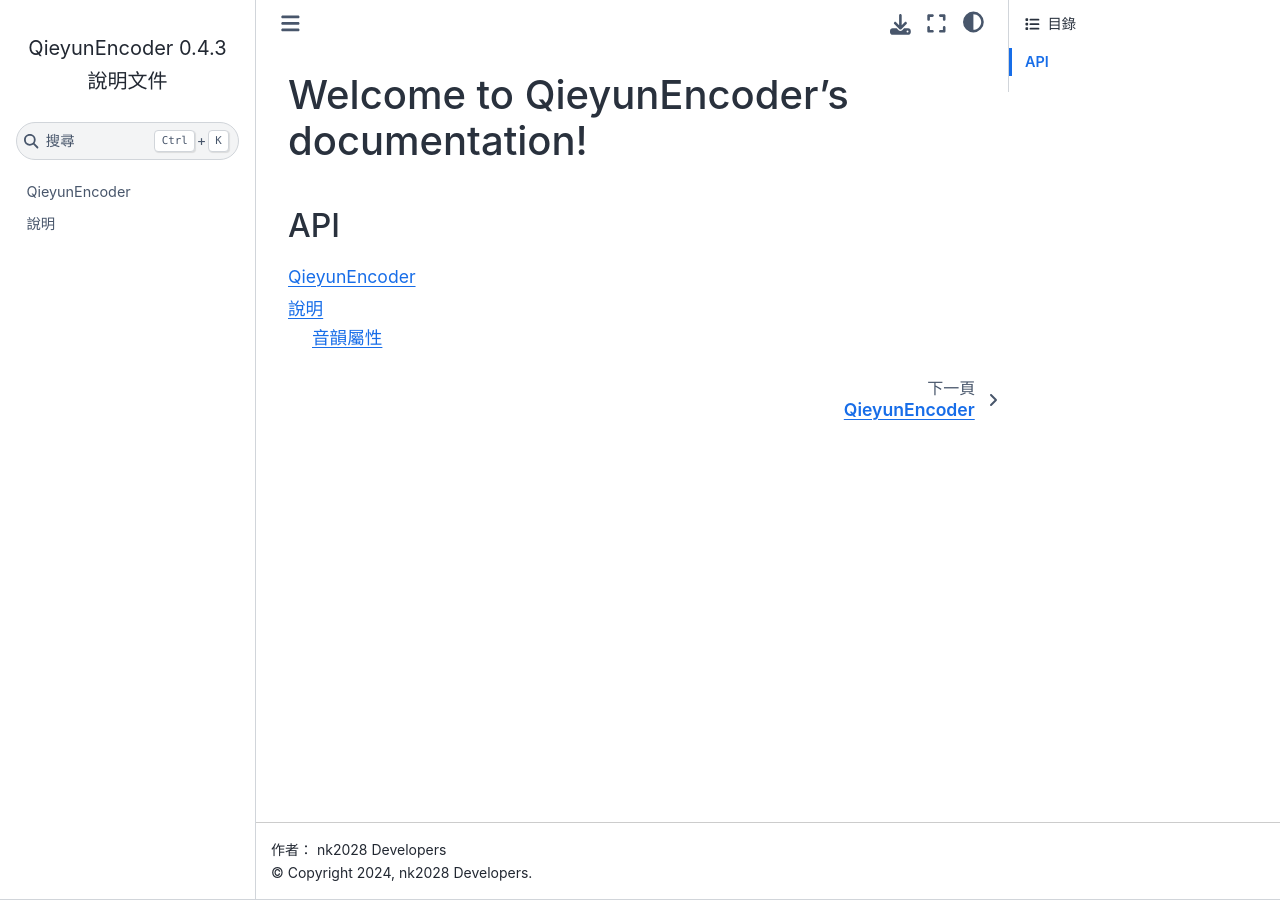
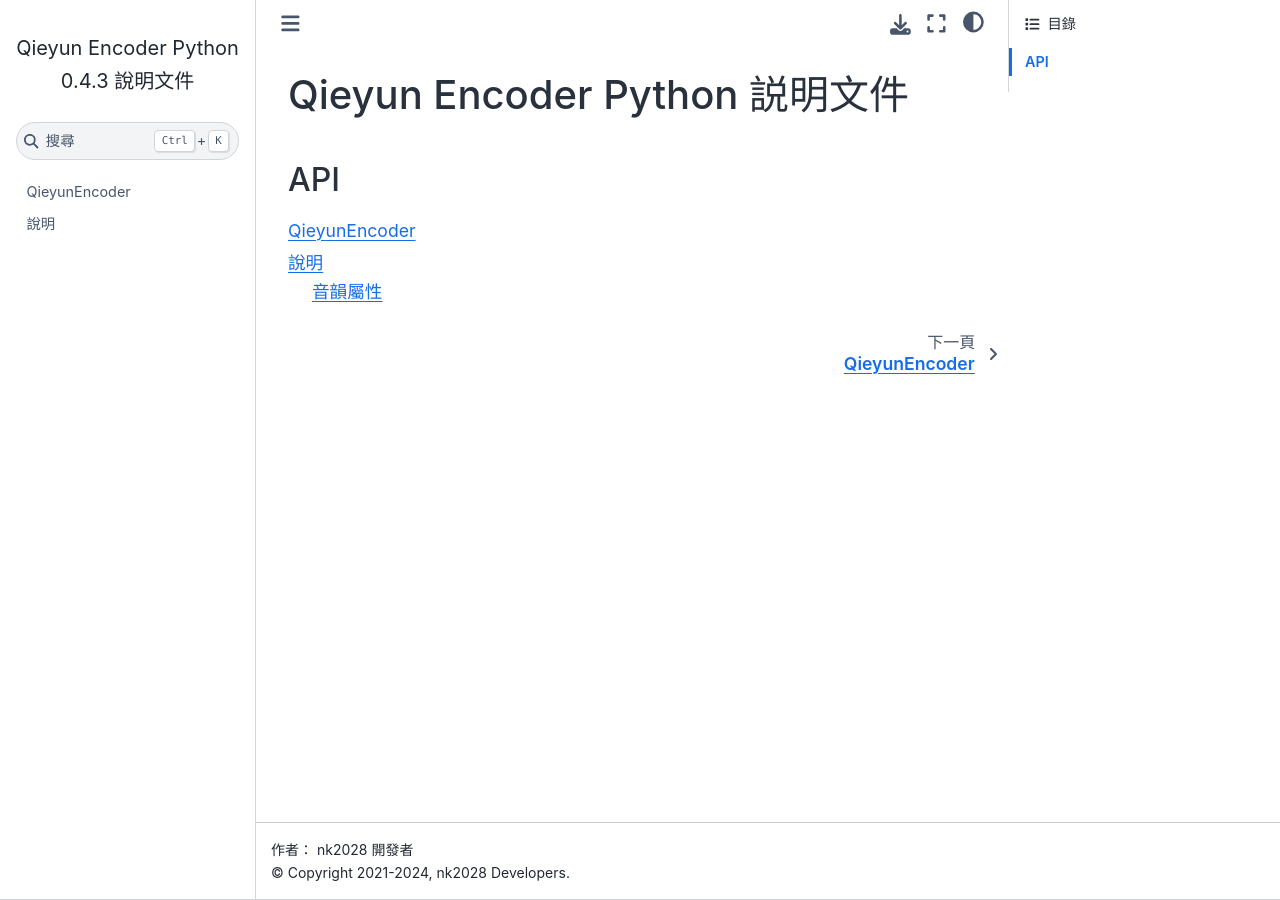
Before and after one commit to nk2028/tshet-uinh-encoder-python, a Sphinx documentation site: the page built from docs/index.rst, in a window 1280 px wide. Built offline with Sphinx 7.4.7 and the Sphinx Book theme 1.1.4, drawn with Linux system fonts in a browser that asks for light colours.

Commit message:
Update docs

```diff
--- a/docs/conf.py
+++ b/docs/conf.py
@@ -10,9 +10,9 @@ sys.path.insert(0, os.path.abspath('../src'))
 # -- Project information -----------------------------------------------------
 # https://www.sphinx-doc.org/en/master/usage/configuration.html#project-information
 
-project = 'QieyunEncoder'
-copyright = '2024, nk2028 Developers'
-author = 'nk2028 Developers'
+project = 'Qieyun Encoder Python'
+copyright = '2021-2024, nk2028 Developers'
+author = 'nk2028 開發者'
 release = '0.4.3'
 
 # -- General configuration ---------------------------------------------------
--- a/docs/index.rst
+++ b/docs/index.rst
@@ -3,8 +3,8 @@
    You can adapt this file completely to your liking, but it should at least
    contain the root `toctree` directive.
 
-Welcome to QieyunEncoder's documentation!
-=========================================
+Qieyun Encoder Python 説明文件
+==============================
 
 API
 ---
```
